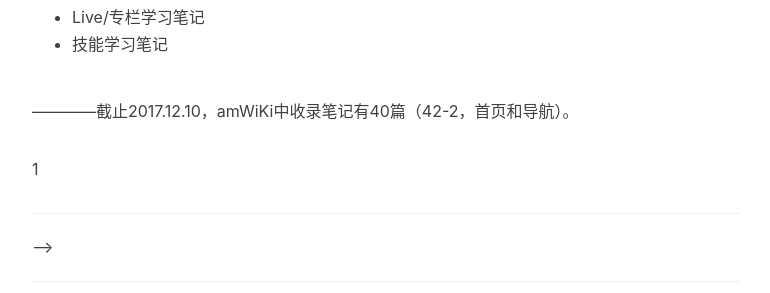
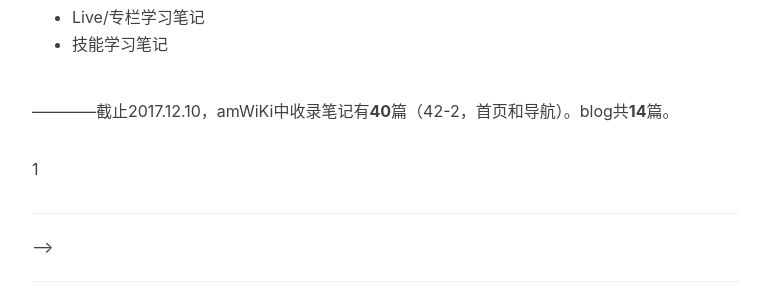
Before and after one commit to jacksoncode/blog, a Jekyll site: the page built from _posts/2017-12-10-start-from-zero-2018.markdown, in a window 1280 px wide and 900 px high, scrolled down 4221 px. Shown: the part 159-452 px from the top of the window, without its empty margins (233-1003 px from the left). Built offline with Jekyll 4.4.1, drawn with Linux system fonts in a browser that asks for light colours; nearby versions of some CDN libraries; comment, search, counter and statistics services are not loaded.

Commit message:
commit file throug Batch

```diff
--- a/_posts/2017-12-10-start-from-zero-2018.markdown
+++ b/_posts/2017-12-10-start-from-zero-2018.markdown
@@ -150,6 +150,6 @@ tags:
 * Live/专栏学习笔记
 * 技能学习笔记
 
-————截止2017.12.10，amWiKi中收录笔记有40篇（42-2，首页和导航）。
+————截止2017.12.10，amWiKi中收录笔记有**40**篇（42-2，首页和导航）。blog共**14**篇。
 
 1
```
